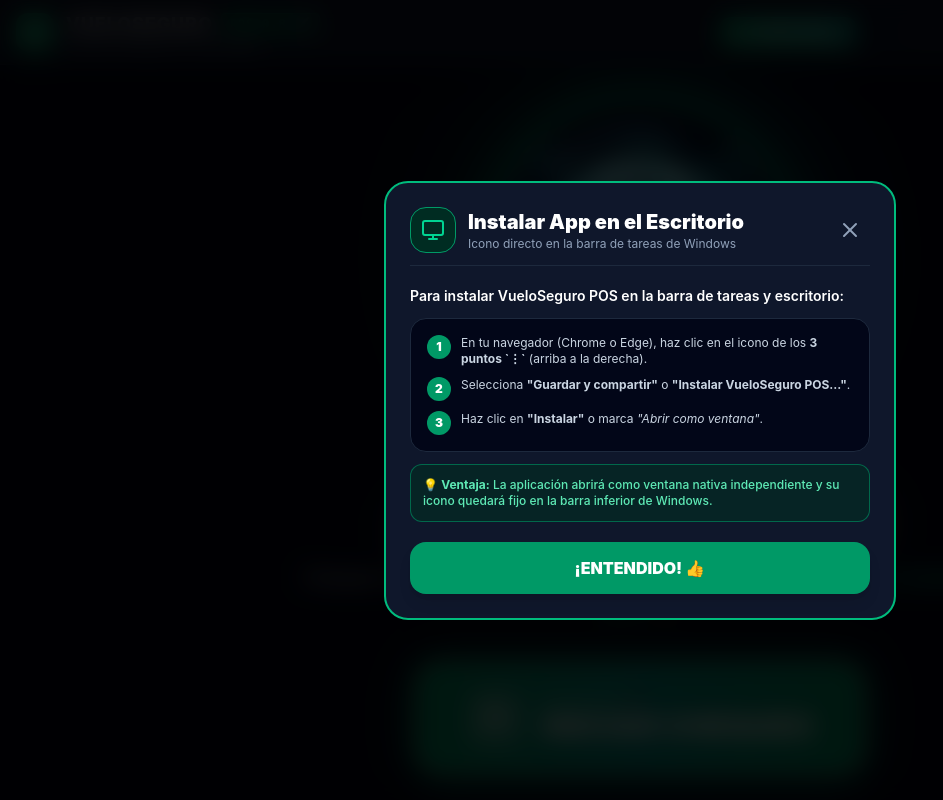
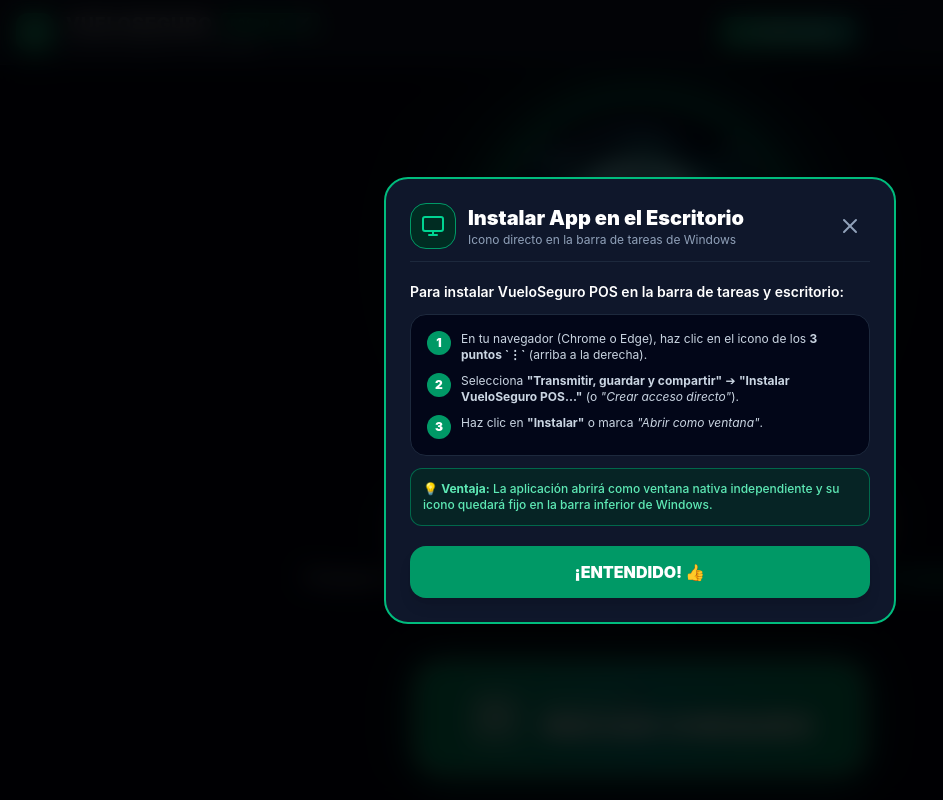
Before and after one commit to nandoedwin2213/vueloseguroappdigitaltouch1, a React (Vite) app: page / in a window 1280 px wide. Both pictures are taken after a click on the button "Instalar App 💻". Shown: the top 800 px of the page, without its empty margins (0-943 px from the left). Built offline with nearby package versions, Linux system fonts and the light colour scheme.

Commit message:
Update install guide text to match Chrome Spanish menu Transmitir, guardar y compartir

```diff
--- a/src/components/Header.tsx
+++ b/src/components/Header.tsx
@@ -202,7 +202,7 @@
                 </div>
                 <div className="flex items-start gap-2.5">
                   <span className="w-6 h-6 rounded-full bg-emerald-600 text-white font-black flex items-center justify-center text-xs shrink-0">2</span>
-                  <span>Selecciona <strong>"Guardar y compartir"</strong> o <strong>"Instalar VueloSeguro POS..."</strong>.</span>
+                  <span>Selecciona <strong>"Transmitir, guardar y compartir"</strong> ➔ <strong>"Instalar VueloSeguro POS..."</strong> (o <em>"Crear acceso directo"</em>).</span>
                 </div>
                 <div className="flex items-start gap-2.5">
                   <span className="w-6 h-6 rounded-full bg-emerald-600 text-white font-black flex items-center justify-center text-xs shrink-0">3</span>
```
